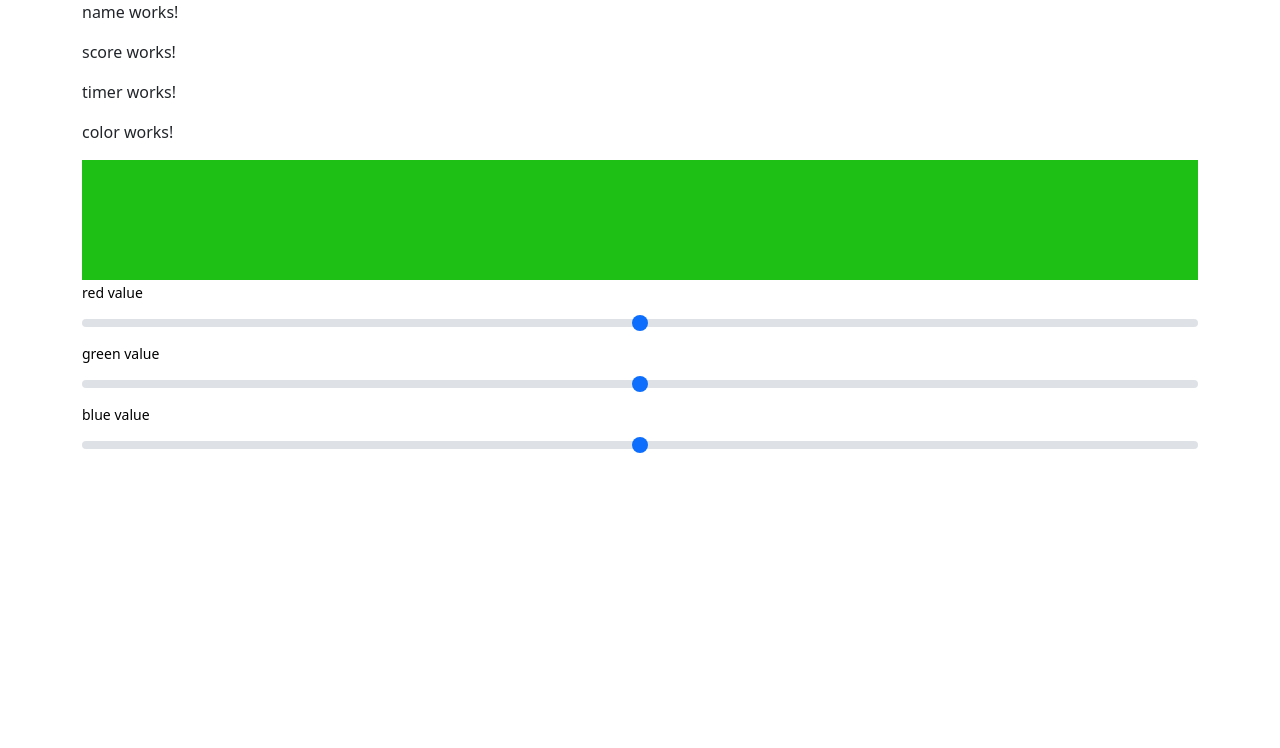
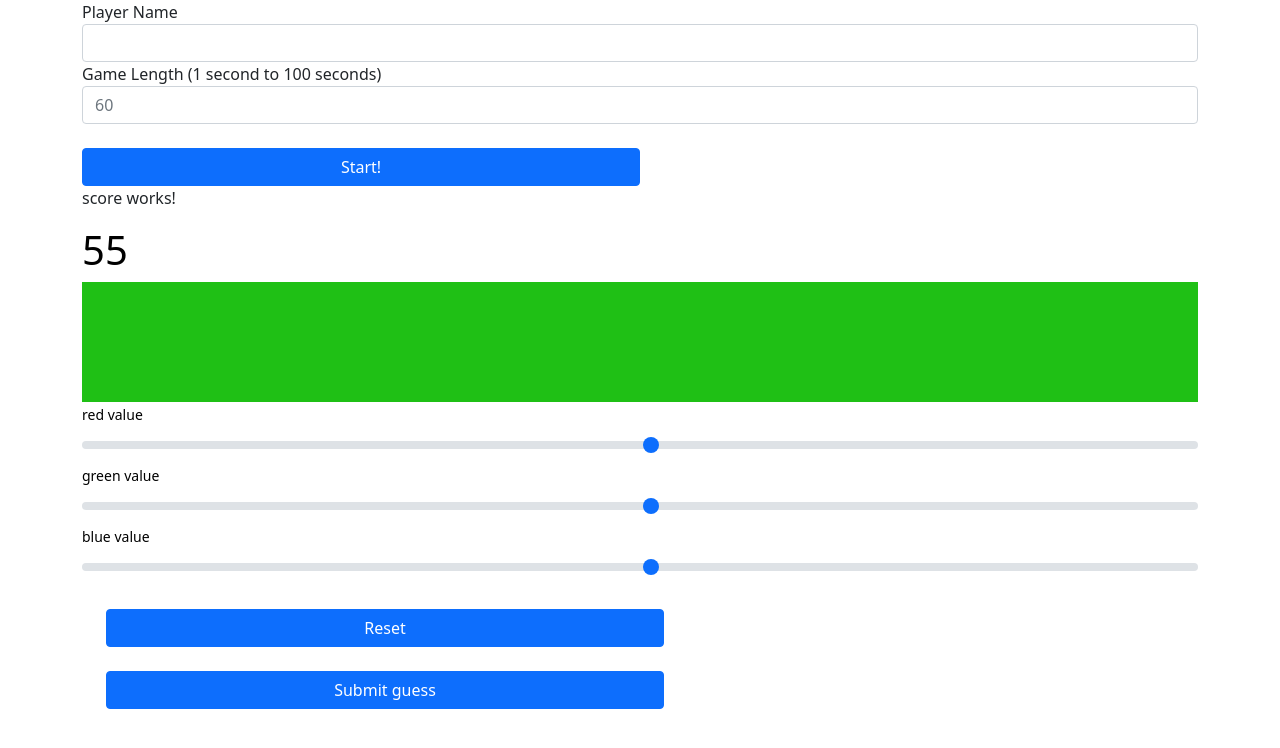
Before and after one commit to Web-Science-Systems-Development-Group/hexed-angular, an Angular app: page / in a window 1280 px wide. Shown: the top 748 px of the page. Built offline with nearby package versions, Linux system fonts and the light colour scheme.

Commit message:
hexed angular app
to do:
- hide/show function
- score
- showing RGB values on sliders
- etc

```diff
--- a/src/app/app.component.html
+++ b/src/app/app.component.html
@@ -1,10 +1,12 @@
 <div class="container">
-    <app-name #nameForm></app-name>
-    <app-score #score></app-score>
-    <app-timer #timer></app-timer>
+    <app-name #nameForm (name)="updateName($event)" (time)="updateTime($event)"></app-name>
+    <app-score #score ></app-score>
+    <app-timer #timer [seconds]="seconds"></app-timer>
     <app-color #color [colorStr]="colorStr"></app-color>
     <app-slider #red color="red"></app-slider>
     <app-slider #green color="green"></app-slider>
     <app-slider #blue color="blue"></app-slider>
+    <button type="submit" class="btn btn-primary mt-4 w-50 mx-4">Reset</button>
+    <button type="submit" class="btn btn-primary mt-4 w-50 mx-4">Submit guess</button>
 </div>
 <router-outlet></router-outlet>
--- a/src/app/app.component.ts
+++ b/src/app/app.component.ts
@@ -1,4 +1,4 @@
-import { Component, OnInit } from '@angular/core';
+import { Component, OnInit, ViewChild, ElementRef } from '@angular/core';
 import Color from '../classes/Color.class';
 
 @Component({
@@ -9,9 +9,22 @@ import Color from '../classes/Color.class';
 export class AppComponent implements OnInit {
   title = 'app';
 
+
+  @ViewChild('timer', {static: true}) timer?: ElementRef;
   colorStr: string = new Color().toString();
+  seconds: number = 60;
+
 
   ngOnInit() {
+    if(this.timer != undefined) {
+      (this.timer as any).start();
+    }
   }
 
+  updateName(name: string) {
+    console.log(name);
+  }
+  updateTime(time: number) {
+    this.seconds = time;
+  }
 }
--- a/src/app/app.module.ts
+++ b/src/app/app.module.ts
@@ -9,7 +9,7 @@ import { TimerComponent } from './timer/timer.component';
 import { NameComponent } from './name/name.component';
 import { ScoreComponent } from './score/score.component';
 import { NgbModule } from '@ng-bootstrap/ng-bootstrap';
-
+import { FormsModule } from '@angular/forms'
 @NgModule({
   declarations: [
     AppComponent,
@@ -22,7 +22,8 @@ import { NgbModule } from '@ng-bootstrap/ng-bootstrap';
   imports: [
     BrowserModule,
     AppRoutingModule,
-    NgbModule
+    NgbModule,
+    FormsModule
   ],
   providers: [],
   bootstrap: [AppComponent]
--- a/src/app/color/color.component.html
+++ b/src/app/color/color.component.html
@@ -1,2 +1 @@
-<p>color works!</p>
 <div id="currentColor" #currentColor style="background-color:{{colorStr}};"></div>
--- a/src/app/color/color.component.ts
+++ b/src/app/color/color.component.ts
@@ -9,7 +9,6 @@ import Color from '../../classes/Color.class';
 export class ColorComponent implements OnInit {
 
   @Input() colorStr: string = new Color().toString();
-  @ViewChild('currentColor', { static: true }) currentColorElem?: ElementRef;
 
   constructor() { }
 
--- a/src/app/name/name.component.html
+++ b/src/app/name/name.component.html
@@ -1 +1,8 @@
-<p>name works!</p>
+<form>
+    <label for="name">Player Name</label>
+    <input #name type="text" class="form-control" name= "name" required>
+    <label for="time">Game Length (1 second to 100 seconds)</label>
+    <input #time type="text" class="form-control" name="time" placeholder="60">
+
+    <button type="submit" class="btn btn-primary mt-4 w-50" (click)="onSubmit()">Start!</button>
+</form>
--- a/src/app/name/name.component.ts
+++ b/src/app/name/name.component.ts
@@ -1,4 +1,5 @@
-import { Component, OnInit } from '@angular/core';
+import { Component, OnInit, ViewChild, ElementRef } from '@angular/core';
+import { Output, EventEmitter } from '@angular/core';
 
 @Component({
   selector: 'app-name',
@@ -7,9 +8,23 @@ import { Component, OnInit } from '@angular/core';
 })
 export class NameComponent implements OnInit {
 
+  @ViewChild('name', {static: true}) nameElem?: ElementRef;
+  @ViewChild('time', {static: true}) timeElem?: ElementRef;
+  @Output('name') nameOutput = new EventEmitter<string>();
+  @Output('time') timeOutput = new EventEmitter<number>();
+
   constructor() { }
 
   ngOnInit(): void {
   }
 
+  onSubmit(){
+    if(!this.nameElem || !this.timeElem) {
+      return;
+    }
+    this.nameOutput.emit(this.nameElem.nativeElement.value);
+    this.timeOutput.emit(this.timeElem.nativeElement.value);
+    // console.log(this.nameElem.nativeElement.value)
+    // console.log(this.timeElem.nativeElement.value)
+  }
 }
--- a/src/app/score/score.component.ts
+++ b/src/app/score/score.component.ts
@@ -1,4 +1,5 @@
 import { Component, OnInit } from '@angular/core';
+import Color from '../../classes/Color.class';
 
 @Component({
   selector: 'app-score',
@@ -7,6 +8,8 @@ import { Component, OnInit } from '@angular/core';
 })
 export class ScoreComponent implements OnInit {
 
+  // @Input() scoreNum: int = new Color().getScore();
+
   constructor() { }
 
   ngOnInit(): void {
--- a/src/app/slider/slider.component.html
+++ b/src/app/slider/slider.component.html
@@ -1,2 +1,2 @@
 <label for="color" class="form-label small text-black">{{color}} value</label>
-<input type="range" class="form-range" name="color">
+<input #input type="range" class="form-range" min="0" max="255" value="130" name="color" (change)="output()">
--- a/src/app/slider/slider.component.ts
+++ b/src/app/slider/slider.component.ts
@@ -1,4 +1,4 @@
-import { Component, OnInit, Input } from '@angular/core';
+import { Component, OnInit, Input, ViewChild, ElementRef } from '@angular/core';
 
 @Component({
   selector: 'app-slider',
@@ -8,10 +8,17 @@ import { Component, OnInit, Input } from '@angular/core';
 export class SliderComponent implements OnInit {
 
   @Input() color = '';
-
+  @ViewChild('input') input?: ElementRef;
   constructor() { }
 
   ngOnInit(): void {
   }
+  output() : void {
+    if(!this.input) {
+      return;
+    }
+    console.log((this.input as any).nativeElement.value);
+  }
+
 
 }
--- a/src/app/timer/timer.component.html
+++ b/src/app/timer/timer.component.html
@@ -1,2 +1 @@
-<p>timer works!</p>
-<h1 id="timer" class="text-black"></h1>
+<h1 #timer class="text-black">{{secondsRemaining > 0 ? secondsRemaining : "Time's up!"}}</h1>
--- a/src/app/timer/timer.component.ts
+++ b/src/app/timer/timer.component.ts
@@ -1,4 +1,4 @@
-import { Component, OnInit } from '@angular/core';
+import { Component, OnInit, Input } from '@angular/core';
 
 @Component({
   selector: 'app-timer',
@@ -7,9 +7,30 @@ import { Component, OnInit } from '@angular/core';
 })
 export class TimerComponent implements OnInit {
 
+  intervalId: number|null = null;
+  @Input('seconds') secondsRemaining: number = 60;
+
   constructor() { }
 
   ngOnInit(): void {
   }
 
+  start() {
+    if(this.intervalId != null) {
+      clearInterval(this.intervalId);
+    }
+    this.intervalId = window.setInterval(() => {
+      if(--this.secondsRemaining <= 0) {
+        this.stop();
+      }
+    }, 1000);
+  }
+
+  stop() {
+    if(this.intervalId != null) {
+      window.clearInterval(this.intervalId);
+      this.intervalId = null;
+    }
+  }
+
 }
```
